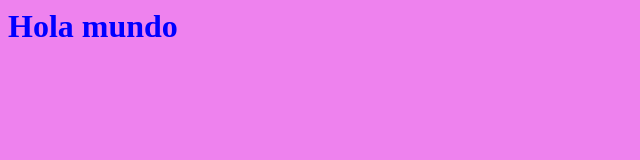
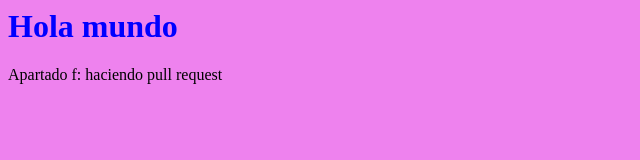
Before and after one commit to hosteando33/Tarea4.9, a plain HTML site: page index.html in a window 1280 px wide. Shown: the whole page, without its empty margins (0-640 px from the left). Drawn offline with Linux system fonts and the light colour scheme.

Commit message:
Update index.html

```diff
--- a/index.html
+++ b/index.html
@@ -4,5 +4,6 @@
 </head>
 <body>
 <h1>Hola mundo</h1>
+<p>Apartado f: haciendo pull request</p>
 </body>
 </html>
```
